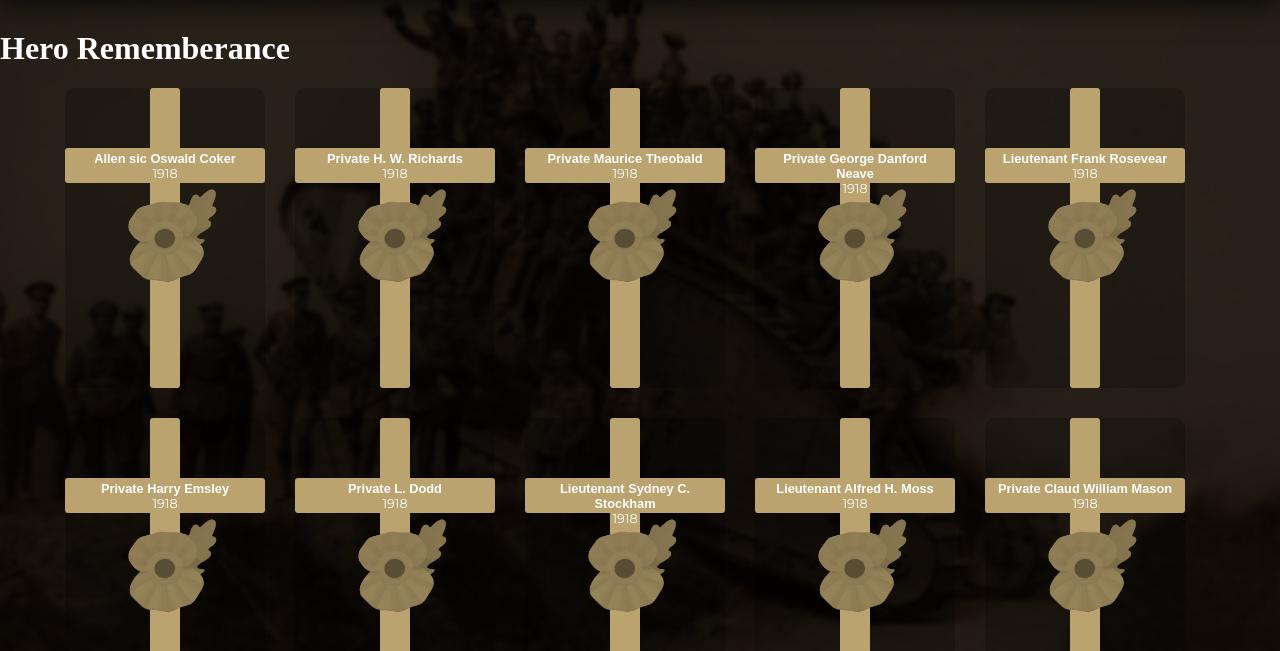
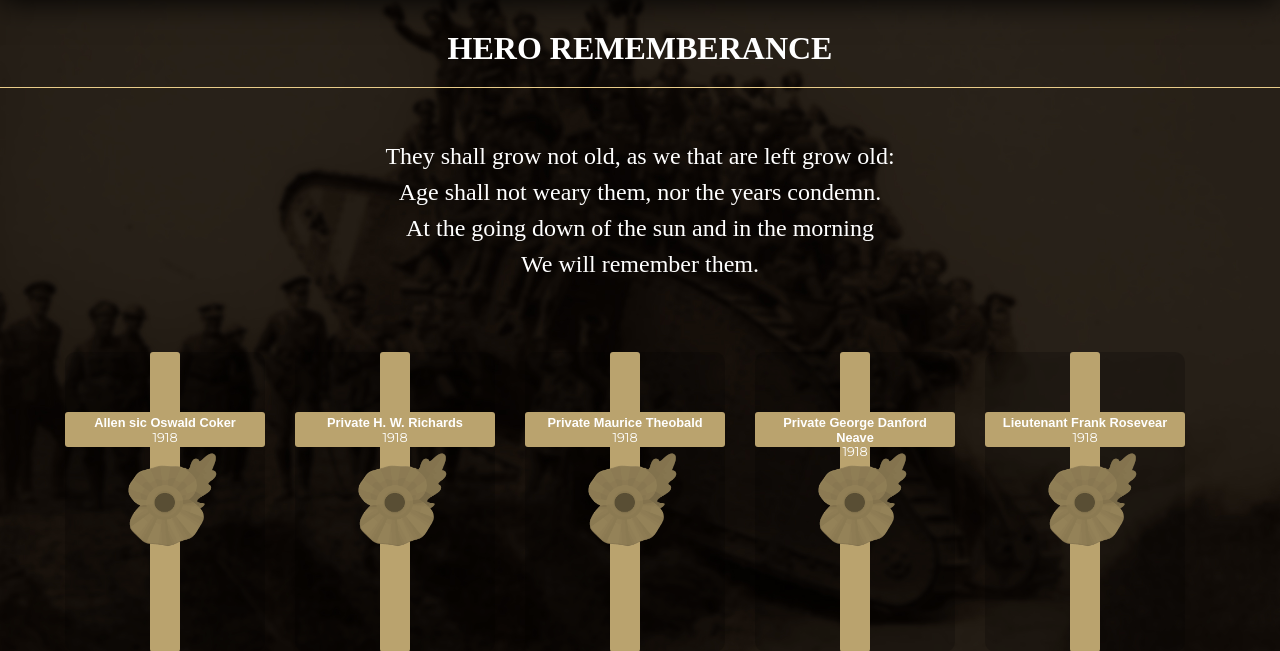
Before and after one commit to cjconnor24/The-Great-War, a PHP site: page /app/content/war-heros.html in a window 1280 px wide. Shown: the part 100-751 px from the top of the page. Run offline with PHP 8.4, Linux system fonts and the light colour scheme; style sheets or scripts are compiled from the project's sources; some libraries are stand-ins or nearby versions.

Commit message:
Hero list final tweaks. Next to integrate

```diff
--- a/app/content/war-heros.html
+++ b/app/content/war-heros.html
@@ -61,9 +61,17 @@
 
             <h1>Hero Rememberance</h1>
 
+            <p class="poem">They shall grow not old, as we that are left grow old: <br>
+                Age shall not weary them, nor the years condemn. <br>
+                At the going down of the sun and in the morning <br>
+                We will remember them.</p>
+
             <div class="hero-list">
 
-
+                <div class="spinner">
+                    <img src="/img/poppy.png" class="poppy" alt="POPPY">
+                    <h1>Loading...</h1>
+                </div>
 
             </div>
 
--- a/app/js/lib/warHeroModule.js
+++ b/app/js/lib/warHeroModule.js
@@ -16,17 +16,22 @@ var WarHero = (function () {
     </div>`;
     }
 
+
+    /**
+     * Render the hero list
+     */
     function render(){
 
-        heros.forEach((hero) => {
-
-            list.insertAdjacentHTML('beforeend',template(hero));
-
-        });
+        list.innerHTML = heros.reduce(function(html,hero){
+            return html + template(hero);
+        },'');
 
     }
 
 
+    /**
+     * Load the Hero list from JSON
+     */
     async function loadHeros(){
 
         var data = await api.getJson('/content/war-heroes.json');
@@ -36,6 +41,7 @@ var WarHero = (function () {
 
     }
 
+    // LOAD THE HEROS STRAIGHT AWAY
     loadHeros();
 
     return {
--- a/app/scss/_war-hero.scss
+++ b/app/scss/_war-hero.scss
@@ -1,7 +1,24 @@
 #war-heros-module {
     max-width:1280px;
     margin:30px auto 0 auto;
-    // background: #F00;
+
+    h1 {
+        text-transform: uppercase;
+        text-align: center;
+        border-bottom:1px solid $highlightcolor;
+        padding:0 0 20px 0;
+        margin:0 0 50px 0;
+    }
+
+    .poem {
+        font-size:1.5em;
+        line-height:1.5em;
+        font-family:$heading-font;
+        margin:0 auto;
+        text-align: center;
+        margin:0 0 70px 0;
+    }
+
 }
 
 .hero-list {
@@ -20,7 +37,7 @@
         margin: 0 30px 30px 0;
         transition:0.4s;
         // transform-origin: 50% 100%;
-        &:hover {
+        &:hover, &.active {
             // .plaque {
                 transform:scale(1.2) rotate(-10deg);
             // }
```
